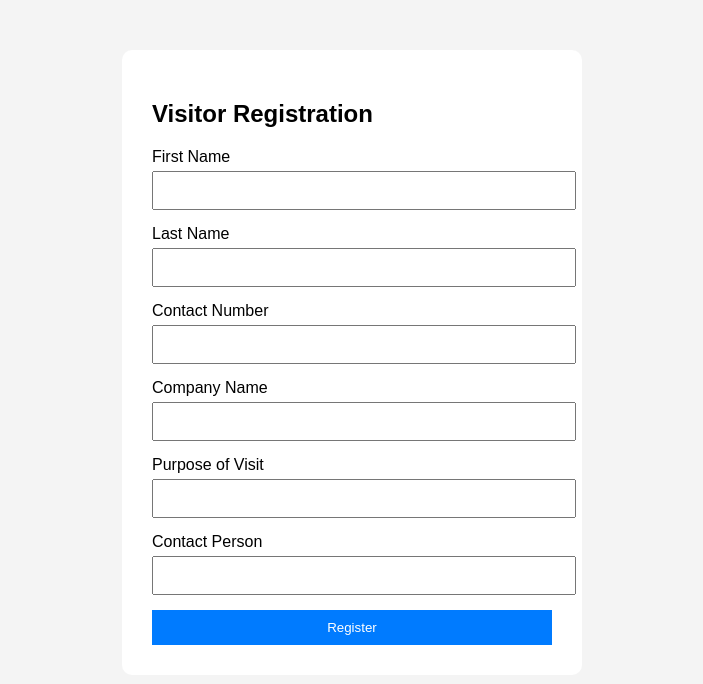
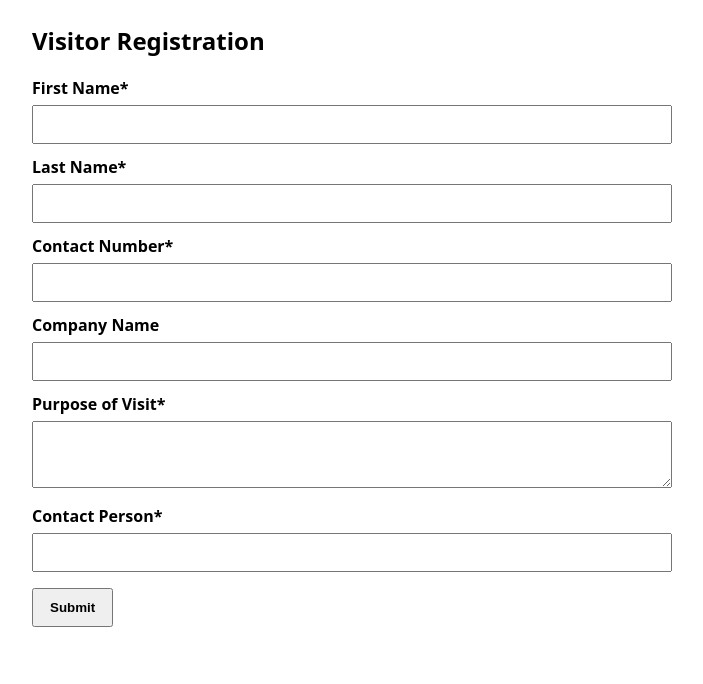
Before and after one commit to Afterwake2/visitor-registration, a Flask app: page / in a window 1280 px wide. Shown: the top 684 px of the page, without its empty margins (288-991 px from the left). Run offline with Flask 3, Linux system fonts and the light colour scheme; parts of the project's set-up code (start-up, migrations or seed data) failed here and were passed over; some libraries are stand-ins or nearby versions.

Commit message:
Update index.html

```diff
--- a/templates/index.html
+++ b/templates/index.html
@@ -1,75 +1,67 @@
-<!DOCTYPE html>
-<html>
+<!doctype html>
+<html lang="en">
 <head>
+  <meta charset="utf-8" />
+  <title>Visitor Registration</title>
+  <meta name="viewport" content="width=device-width, initial-scale=1" />
+  <style>
+    :root { color-scheme: light dark; }
+    body { font-family: system-ui, -apple-system, Segoe UI, Roboto, Helvetica, Arial; padding: 24px; max-width: 640px; margin: auto; }
+    h2 { margin-top: 0; }
+    label { display: block; margin-top: 12px; font-weight: 600; }
+    input, textarea { width: 100%; padding: 10px; margin-top: 6px; box-sizing: border-box; }
+    button { margin-top: 16px; padding: 10px 16px; font-weight: 600; cursor: pointer; }
+    .msg { margin-top: 12px; }
+    .success { color: #0a7; }
+    .error { color: #b00; }
+  </style>
+</head>
+<body>
+  <h2>Visitor Registration</h2>
 
-<title>Visitor Registration</title>
+  <form id="visitForm">
+    <label>First Name* <input name="firstName" required /></label>
+    <label>Last Name* <input name="lastName" required /></label>
+    <label>Contact Number* <input name="contactNumber" required /></label>
+    <label>Company Name <input name="companyName" /></label>
+    <label>Purpose of Visit* <textarea name="purpose" rows="3" required></textarea></label>
+    <label>Contact Person* <input name="contactPerson" required /></label>
+    <button type="submit">Submit</button>
+  </form>
 
-<style>
+  <div id="msg" class="msg"></div>
 
-body{
-font-family: Arial;
-background:#f4f4f4;
-}
+  <script>
+    const form = document.getElementById("visitForm");
+    const msg = document.getElementById("msg");
 
-.container{
-width:400px;
-margin:auto;
-background:white;
-padding:30px;
-margin-top:50px;
-border-radius:10px;
-}
+    form.addEventListener("submit", async (e) => {
+      e.preventDefault();
+      msg.textContent = "";
+      msg.className = "msg";
 
-input{
-width:100%;
-padding:10px;
-margin-top:5px;
-margin-bottom:15px;
-}
+      const data = Object.fromEntries(new FormData(form).entries());
 
-button{
-padding:10px;
-width:100%;
-background:#007bff;
-color:white;
-border:none;
-}
-
-</style>
-
-</head>
-
-<body>
-
-<div class="container">
-
-<h2>Visitor Registration</h2>
-
-<form method="POST">
-
-<label>First Name</label>
-<input type="text" name="first_name" required>
-
-<label>Last Name</label>
-<input type="text" name="last_name" required>
-
-<label>Contact Number</label>
-<input type="text" name="contact_number">
-
-<label>Company Name</label>
-<input type="text" name="company_name">
-
-<label>Purpose of Visit</label>
-<input type="text" name="purpose">
-
-<label>Contact Person</label>
-<input type="text" name="contact_person">
-
-<button type="submit">Register</button>
-
-</form>
-
-</div>
-
+      try {
+        const res = await fetch("/register", {
+          method: "POST",
+          headers: { "Content-Type": "application/json" },
+          body: JSON.stringify(data),
+        });
+        const json = await res.json();
+        if (json.success) {
+          msg.textContent = "Registration successful.";
+          msg.classList.add("success");
+          form.reset();
+        } else {
+          msg.textContent = json.error || "Failed to submit.";
+          msg.classList.add("error");
+        }
+      } catch {
+        msg.textContent = "Network error. Please try again.";
+        msg.classList.add("error");
+      }
+    });
+  </script>
 </body>
 </html>
```
